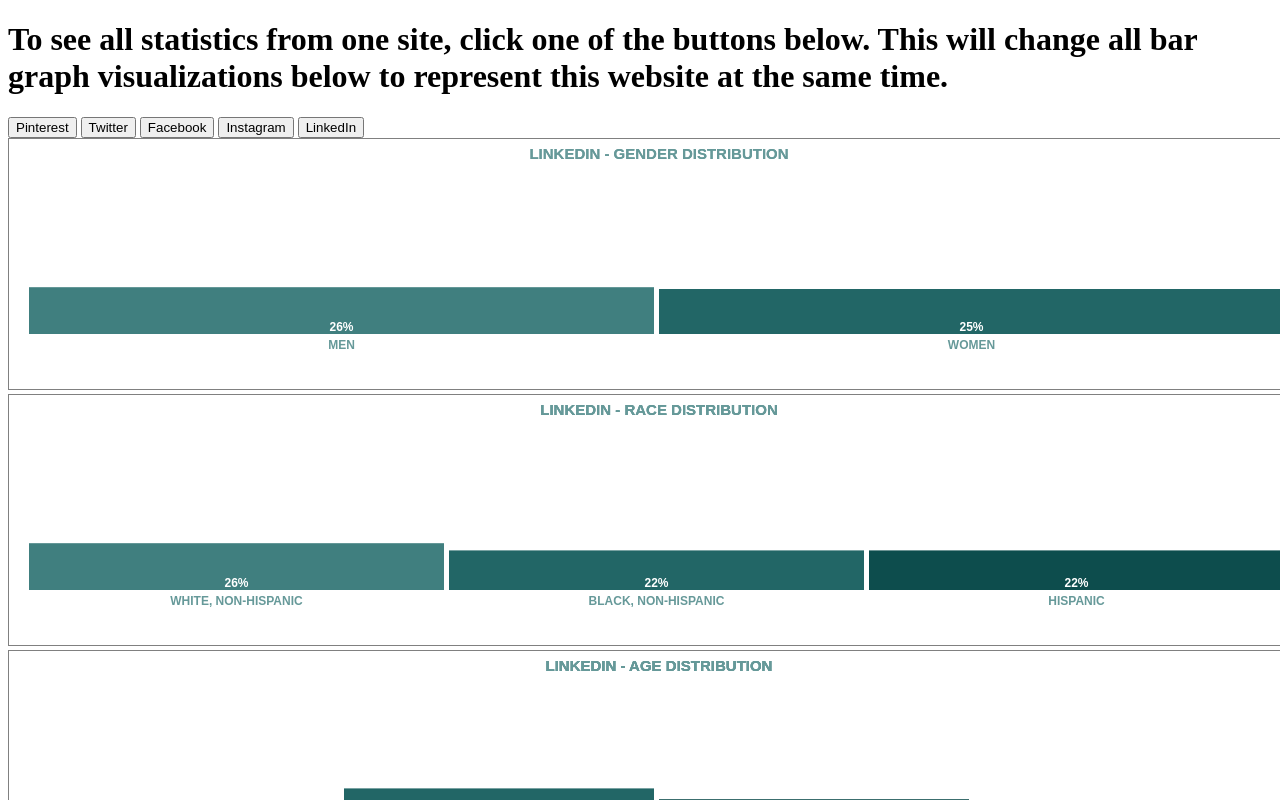
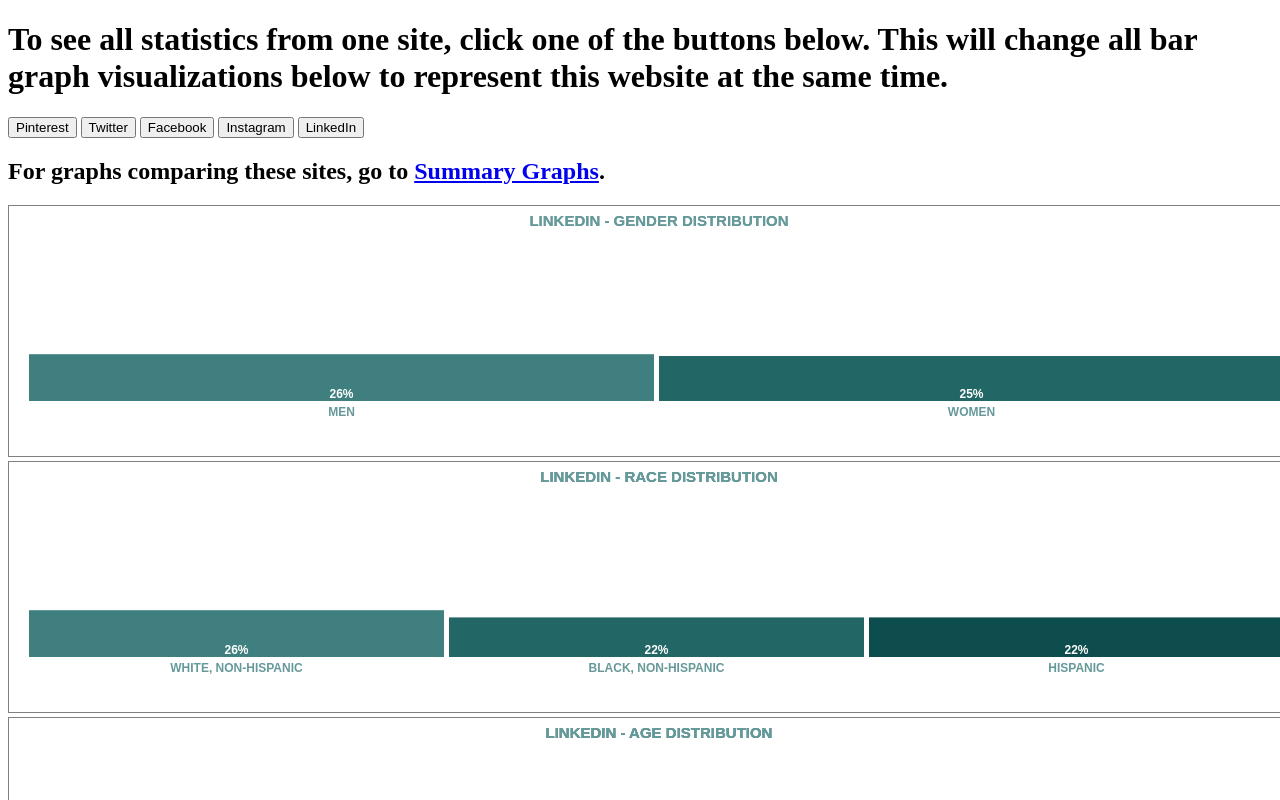
Before and after one commit to aconsilvio/DataVis_Project2, a plain HTML site: page examplecode.html in a window 1280 px wide. Shown: the top 800 px of the page. Drawn offline with nearby package versions, Linux system fonts and the light colour scheme.

Commit message:
add summary graphs header and link

```diff
--- a/examplecode.html
+++ b/examplecode.html
@@ -20,9 +20,8 @@
    <button id ="button_facebook">Facebook</button>
    <button id ="button_instagram">Instagram</button>
    <button id ="button_linkedin">LinkedIn</button>
-
     <br>
-
+   <h2>For graphs comparing these sites, go to <a href="#pt2">Summary Graphs</a>.
     <script>
 
 window.addEventListener("load",run);
@@ -33,8 +32,8 @@
 function run () {
 	var site_list = ["linkedin", "twitter","instagram", "facebook", "pinterest"];  //probably a better way to do this by getting specific elements of data (ie. data.site)
 	var category_list = ["gender", "race", "age", "education", "salary", "location"]; //employment is not included in these charts because it is only available for 1/5  sites
-	var num_svg = category_list.length * 2;
-	make_svgs(num_svg); // initialize number of SVGS needed
+	var num_svg_pt = category_list.length; // number of SVGs for both part 1 and part 2 visualizations
+	make_svgs(num_svg_pt, 0); // initialize number of SVGS needed
 
 		// each button press runs a for loop updating every SVG
 		button_twitter.addEventListener("click",function()
@@ -64,6 +63,15 @@
 		initializeView(category_list[i], "linkedin", "svg" + new_counter);
 		new_counter += 1;
 	};
+
+	// add title break for Pt. 2
+	d3.select("body")
+	.append("h1")
+	.attr("id", "pt2")
+	.text("Summary Graphs");
+
+	make_svgs(num_svg_pt, new_counter); //add pt 2 SVGS, continuing naming convention from part 1 SVGS
+
 	// for loop to add content to summary visualizations (part 2 of project)
 	var counter = category_list.length;
 	for (var c = 0; c < category_list.length; c++)
@@ -291,12 +299,12 @@
 	}
 }
 
-    function make_svgs(num_svg)
+    function make_svgs(num_svg, start)
     {	// initialize svg size and id
     	var height = 250;
     	var width = 1300;
     	var margin = 10;
-    	for (var i = 0; i < num_svg; i++)
+    	for (var i = start; i < start+num_svg; i++)
     	{
     		var svg = document.createElementNS("http://www.w3.org/2000/svg", "svg");
     		svg.setAttribute("width", width);
```
